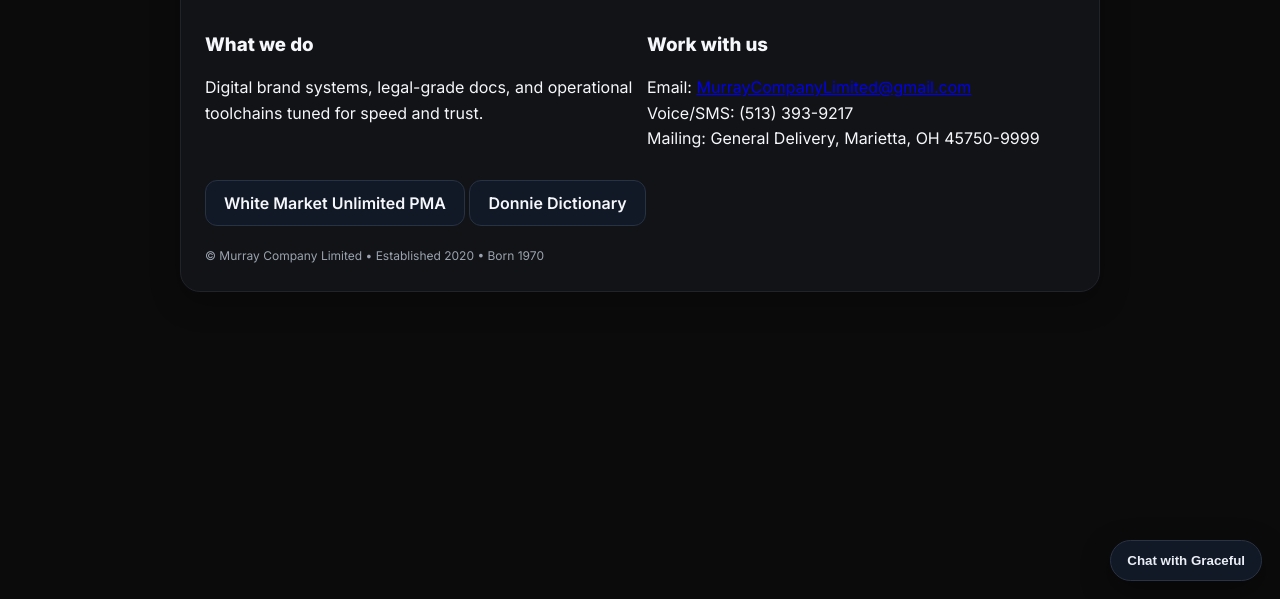
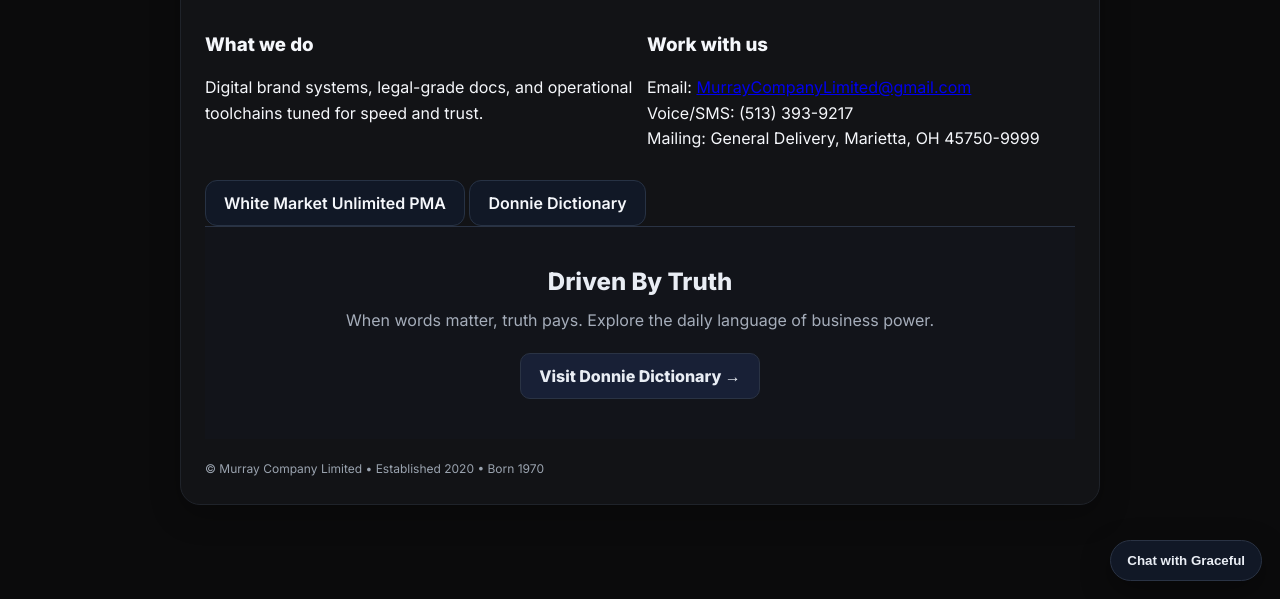
Before and after one commit to murraycompanylimited-hue/murraycompanylimited, a plain HTML site: page index.html in a window 1280 px wide. Shown: the part 201-800 px from the top of the page. Drawn offline with Linux system fonts and the light colour scheme.

Commit message:
Update index.html

```diff
--- a/index.html
+++ b/index.html
@@ -44,6 +44,19 @@
 
       <a class="button" href="https://whitemarketunlimited.org" target="_blank">White Market Unlimited PMA</a>
       <a class="button" href="https://donniedictionary.com" target="_blank">Donnie Dictionary</a>
+      <!-- TRUTH PROMO SECTION -->
+<section style="background:#12141a;border-top:1px solid #2a3344;padding:40px 22px;text-align:center">
+  <h2 style="color:#e9edf4;font-size:24px;font-weight:800;margin:0 0 12px">Driven By Truth</h2>
+  <p style="color:#a5adba;font-size:16px;margin:0 0 20px">
+    When words matter, truth pays. Explore the daily language of business power.
+  </p>
+  <a href="https://donniedictionary.com" style="display:inline-block;background:#182036;border:1px solid #2a3344;color:#e9edf4;
+  padding:12px 18px;border-radius:10px;text-decoration:none;font-weight:700">
+    Visit Donnie Dictionary →
+  </a>
+</section>
+<!-- / TRUTH PROMO SECTION -->
+
       <footer>© <span id="y"></span> Murray Company Limited • Established 2020 • Born 1970</footer>
     </div>
   </div>
```
